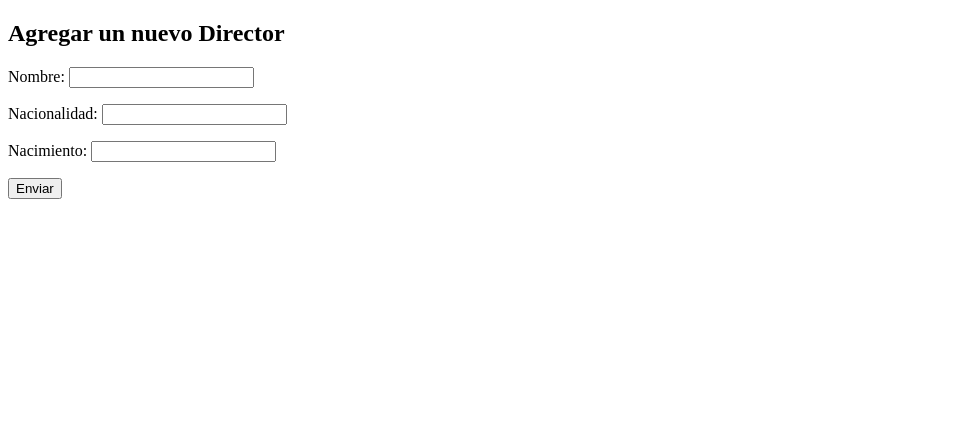
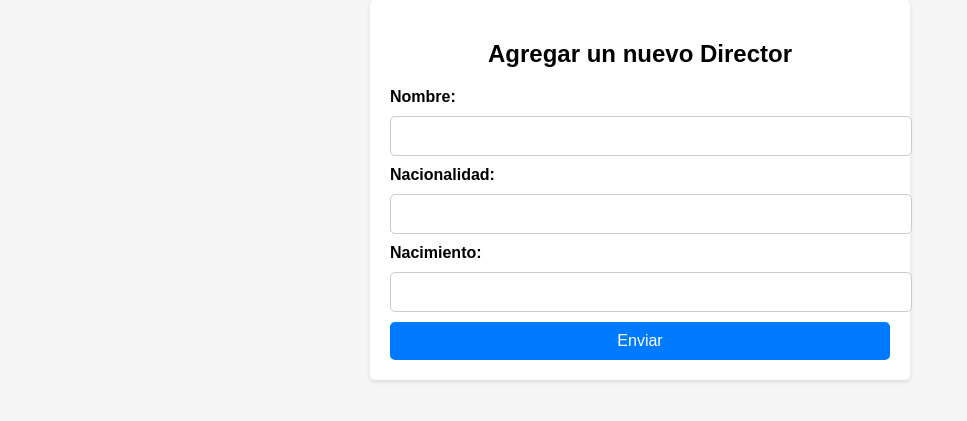
Before and after one commit to ferfrecha/Proyect-Final-Fernando-Frecha, a Django app: page /director_form/ in a window 1280 px wide. Shown: the top 421 px of the page, without its empty margins (0-967 px from the left). Run offline with Django 5.2, Linux system fonts and the light colour scheme.

Commit message:
new file:   aplicacion/templates/aplicacion/base_form.html 	modified:   aplicacion/templates/aplicacion/director_form.html 	modified:   aplicacion/templates/aplicacion/genero_form.html 	modified:   aplicacion/templates/aplicacion/pelicula_form.html

```diff
--- /dev/null
+++ b/aplicacion/templates/aplicacion/base_form.html
@@ -0,0 +1,63 @@
+<!DOCTYPE html>
+<html lang="en">
+<head>
+    {% load static %}
+    <meta charset="utf-8" />
+    <meta name="viewport" content="width=device-width, initial-scale=1, shrink-to-fit=no" />
+    <title>Nuevo Director</title>
+    <style>
+        body {
+            font-family: Arial, sans-serif;
+            background-color: #f5f5f5;
+            margin: 0;
+            padding: 0;
+        }
+        .container {
+            max-width: 500px;
+            margin: 0 auto;
+            padding: 20px;
+            background-color: #ffffff;
+            border-radius: 5px;
+            box-shadow: 0 2px 4px rgba(0, 0, 0, 0.1);
+        }
+        h2 {
+            text-align: center;
+            margin-bottom: 20px;
+        }
+        form {
+            display: grid;
+            gap: 10px;
+        }
+        label {
+            font-weight: bold;
+        }
+        input[type="text"],
+        input[type="number"] {
+            width: 100%;
+            padding: 10px;
+            border: 1px solid #ccc;
+            border-radius: 5px;
+            font-size: 16px;
+        }
+        input[type="submit"] {
+            background-color: #007bff;
+            color: #fff;
+            border: none;
+            padding: 10px 20px;
+            border-radius: 5px;
+            font-size: 16px;
+            cursor: pointer;
+        }
+        input[type="submit"]:hover {
+            background-color: #0056b3;
+        }
+    </style>
+</head>
+<body>
+    <div class="container">
+        {% block contenido %}
+
+        {% endblock contenido %}
+    </div>
+</body>
+</html>
--- a/aplicacion/templates/aplicacion/director_form.html
+++ b/aplicacion/templates/aplicacion/director_form.html
@@ -1,19 +1,19 @@
-<!DOCTYPE html>
-<html lang="en">
-    <head>
-        {% load static %}
-        <meta charset="utf-8" />
-        <meta name="viewport" content="width=device-width, initial-scale=1, shrink-to-fit=no" />
-        <title>Nuevo Director</title>
-    </head>
-    <body>
-        <h2>Agregar un nuevo Director </h2>
+{% extends 'aplicacion/base_form.html' %}
+{% load static %}
+
+{% block contenido %}
+<h2>Agregar un nuevo Director</h2>
         <form action="" method="post">
             {% csrf_token %}
-            <p>Nombre: <input type="text" name="nombre" id="nombre"></p>
-            <p>Nacionalidad: <input type="text" name="nacionalidad" id="nacionalidad"></p>
-            <p>Nacimiento: <input type="number" name="nacimiento" id="nacimiento"></p>
+            <label for="nombre">Nombre:</label>
+            <input type="text" name="nombre" id="nombre" required>
+
+            <label for="nacionalidad">Nacionalidad:</label>
+            <input type="text" name="nacionalidad" id="nacionalidad" required>
+
+            <label for="nacimiento">Nacimiento:</label>
+            <input type="number" name="nacimiento" id="nacimiento" required>
+
             <input type="submit" value="Enviar">
         </form>
-    </body>
-    </html>
+{% endblock contenido %}
```
Also changed, not shown: aplicacion/templates/aplicacion/genero_form.html (+4 -10 lines), aplicacion/templates/aplicacion/pelicula_form.html (+6 -12 lines).
